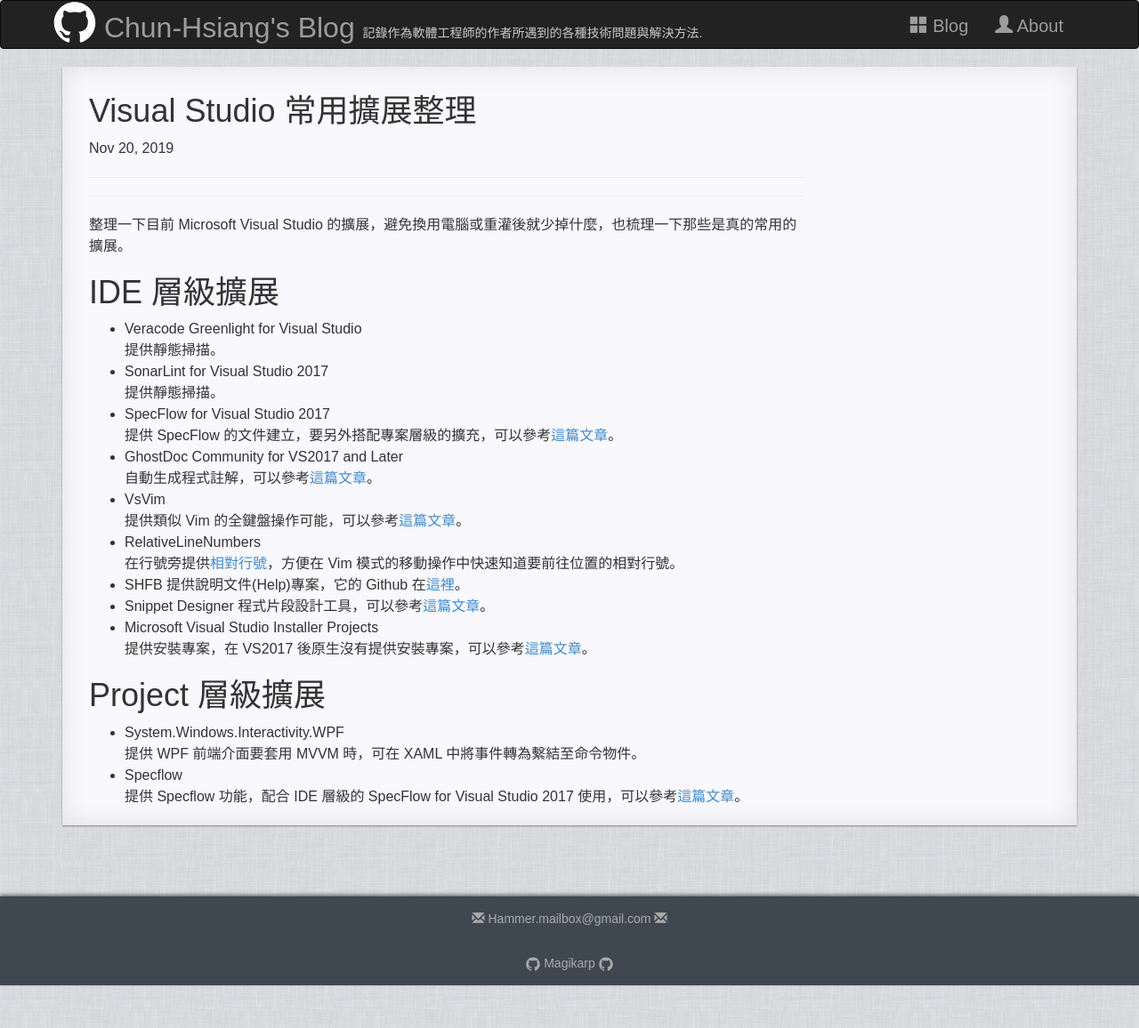
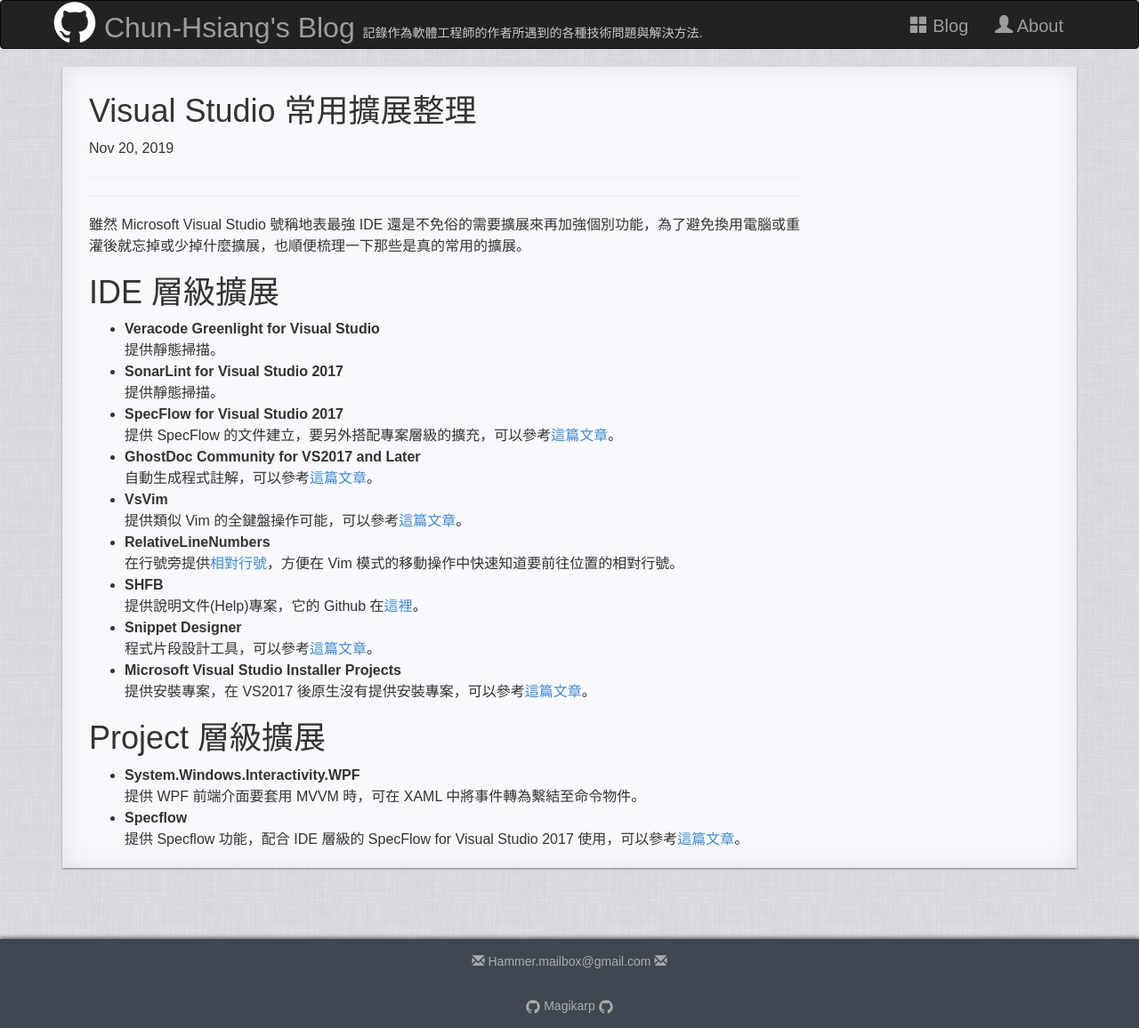
Before and after one commit to No129/No129.github.io, a Jekyll site: the page built from _posts/Setting/2019-11-20-[Setting]-VS2017_Extension.md, in a window 1280 px wide. Shown: the whole page at 89% size. Built offline with Jekyll 4.4.1, drawn with Linux system fonts in a browser that asks for light colours; nearby versions of some CDN libraries; before the commit the page ends 1108 px from its top, so only the background shows below that.

Commit message:
renew Post 2019-11-2-

```diff
--- a/_posts/Setting/2019-11-20-[Setting]-VS2017_Extension.md
+++ b/_posts/Setting/2019-11-20-[Setting]-VS2017_Extension.md
@@ -6,33 +6,32 @@
 date: 2019-11-20 23:59:59 UTC+8
 last_modified_at: 2019-11-20 23:59:59 UTC+8
 ---
-
-整理一下目前 Microsoft Visual Studio 的擴展，避免換用電腦或重灌後就少掉什麼，也梳理一下那些是真的常用的擴展。
+雖然 Microsoft Visual Studio 號稱地表最強 IDE 還是不免俗的需要擴展來再加強個別功能，為了避免換用電腦或重灌後就忘掉或少掉什麼擴展，也順便梳理一下那些是真的常用的擴展。
 
 # IDE 層級擴展
-* Veracode Greenlight for Visual Studio
+* **Veracode Greenlight for Visual Studio**
 提供靜態掃描。
-* SonarLint for Visual Studio 2017
+* **SonarLint for Visual Studio 2017**
 提供靜態掃描。
-* SpecFlow for Visual Studio 2017
+* **SpecFlow for Visual Studio 2017**
 提供 SpecFlow 的文件建立，要另外搭配專案層級的擴充，可以參考[這篇文章][Specflow]。
-* GhostDoc Community for VS2017 and Later
+* **GhostDoc Community for VS2017 and Later**
 自動生成程式註解，可以參考[這篇文章][GhostDoc]。
-* VsVim
+* **VsVim**
 提供類似 Vim 的全鍵盤操作可能，可以參考[這篇文章][VsVim]。
-* RelativeLineNumbers
+* **RelativeLineNumbers**
 在行號旁提供[相對行號][Numbers]，方便在 Vim 模式的移動操作中快速知道要前往位置的相對行號。
-* SHFB
+* **SHFB**
 提供說明文件(Help)專案，它的 Github 在[這裡][SHFB]。
-* Snippet Designer
+* **Snippet Designer**
 程式片段設計工具，可以參考[這篇文章][SnippetDesigner]。
-* Microsoft Visual Studio Installer Projects
+* **Microsoft Visual Studio Installer Projects**
 提供安裝專案，在 VS2017 後原生沒有提供安裝專案，可以參考[這篇文章][InstallerProjects]。
 
 # Project 層級擴展
-* System.Windows.Interactivity.WPF
+* **System.Windows.Interactivity.WPF**
 提供 WPF 前端介面要套用 MVVM 時，可在 XAML 中將事件轉為繫結至命令物件。
-* Specflow
+* **Specflow**
 提供 Specflow 功能，配合 IDE 層級的 SpecFlow for Visual Studio 2017 使用，可以參考[這篇文章][Specflow]。
 
 
```
